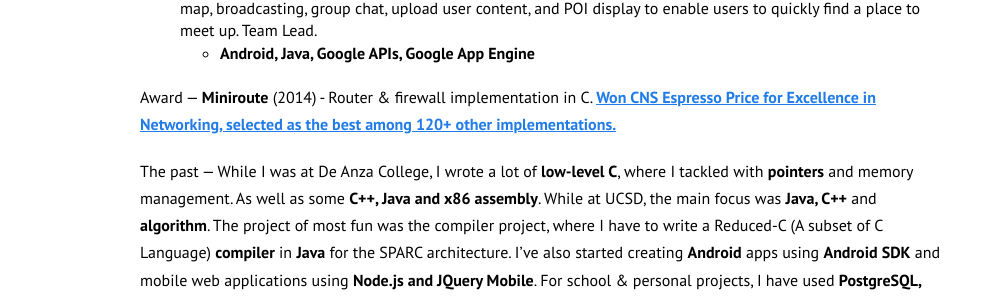
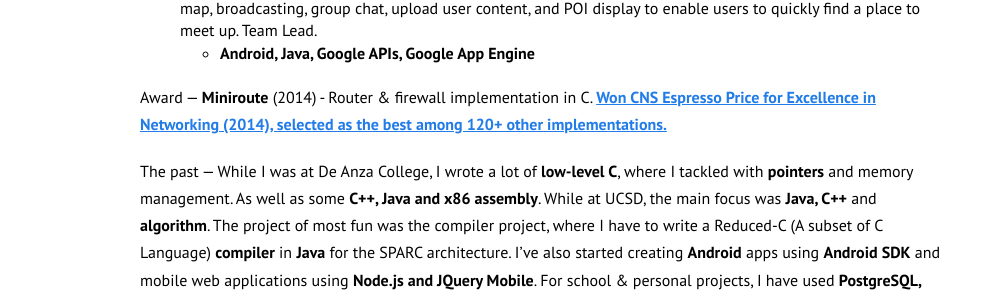
Before and after one commit to aaron112/aaron112.github.io, a Jekyll site: the page built from index.md, in a window 1280 px wide. Shown: the part 1518-1817 px from the top of the page, without its empty margins (0-987 px from the left). Built offline with Jekyll 4.4.1, drawn with Linux system fonts in a browser that asks for light colours; nearby versions of some CDN libraries; Markdown is read by kramdown in place of the engine named in the settings.

Commit message:
Update index.md

```diff
--- a/index.md
+++ b/index.md
@@ -55,9 +55,9 @@ Side projects
 <a id="award"></a>
 Award
 ---
-**Miniroute** (2014) - Router & firewall implementation in C. [**Won CNS Espresso Price for Excellence in Networking, selected as the best among 120+ other implementations.**][espresso]
+**Miniroute** (2014) - Router & firewall implementation in C. [**Won CNS Espresso Price for Excellence in Networking (2014), selected as the best among 120+ other implementations.**][espresso]
 
-[espresso]: http://cns.ucsd.edu/wordpress/cns-students-portal/cns-espresso-prize-for-excellence-in-networking-2/
+[espresso]: https://cns.ucsd.edu/cns-students-portal/cns-espresso-prize-for-excellence-in-networking/
 
 
 <a id="the-past"></a>
```
